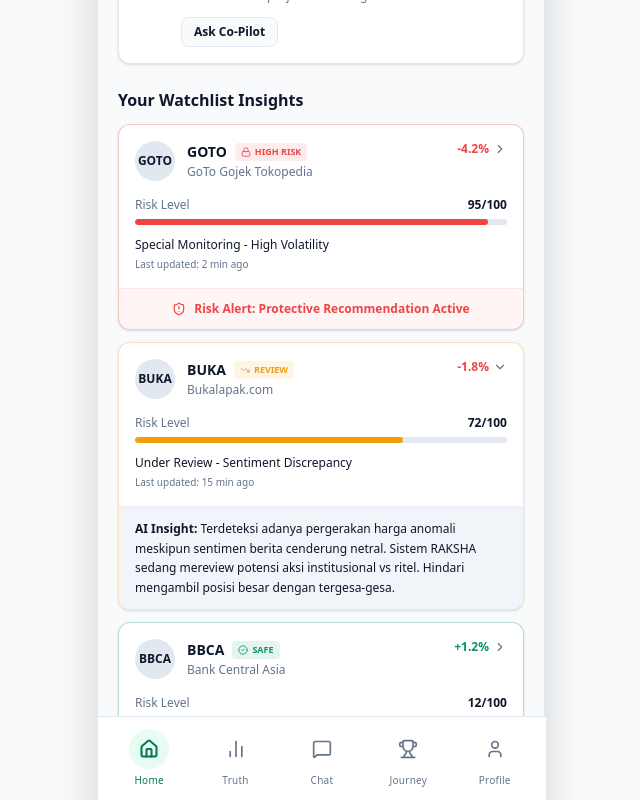
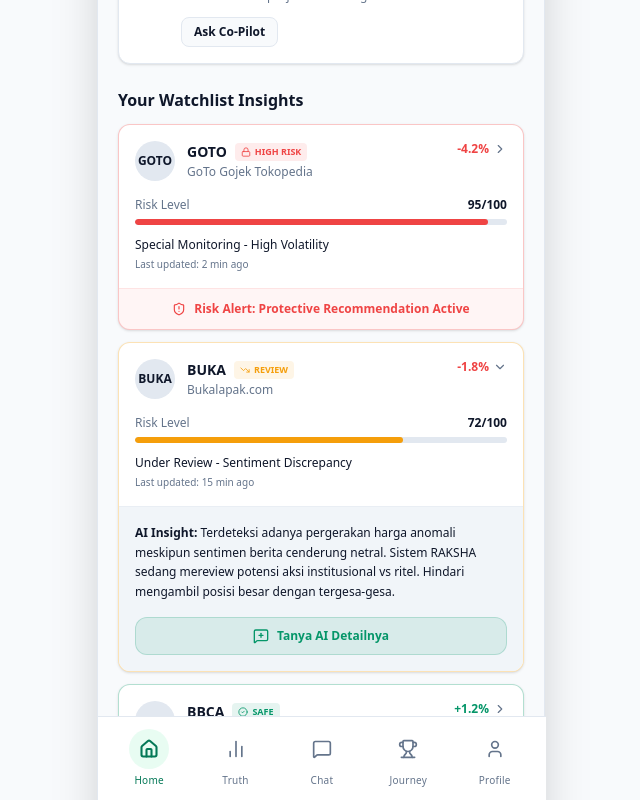
Before and after one commit to rafkiyuda/raksha-ai, a Next.js app: page / in a window 1280 px wide. Both pictures are taken after a click on the element 640 px from the left and 948 px from the top of the page. Shown: the part 524-1324 px from the top of the page, without its empty margins (319-959 px from the left). Built offline with nearby package versions, Linux system fonts and the light colour scheme.

Commit message:
feat: make home page alerts and watchlist cards interactive with chat deep-links

```diff
--- a/src/app/page.tsx
+++ b/src/app/page.tsx
@@ -1,6 +1,6 @@
 "use client";
 
-import { ShieldAlert, TrendingUp, TrendingDown, BellRing, ChevronRight, Wallet, Lock, CheckCircle2 } from "lucide-react";
+import { ShieldAlert, TrendingUp, TrendingDown, BellRing, ChevronRight, Wallet, Lock, CheckCircle2, MessageSquarePlus } from "lucide-react";
 import Link from "next/link";
 import { useTheme } from "next-themes";
 import { useEffect, useState } from "react";
@@ -110,7 +110,7 @@ export default function Home() {
               <p className="text-xs text-foreground-muted mb-3 leading-relaxed">
                 Social sentiment anomaly detected. Truth Score indicates mismatch with projected earnings.
               </p>
-              <Link href="/chat?topic=GOTO" className="inline-block px-3 py-1.5 bg-background border border-border text-foreground text-xs font-semibold rounded-lg hover:bg-surface-hover transition-colors">
+              <Link href="/chat?context=stock&ticker=GOTO&name=GoTo%20Gojek%20Tokopedia&score=42" className="inline-block px-3 py-1.5 bg-background border border-border text-foreground text-xs font-semibold rounded-lg hover:bg-surface-hover transition-colors">
                 Ask Co-Pilot
               </Link>
             </div>
@@ -235,10 +235,17 @@ function WatchlistCard({
 
       {/* Accordion Content */}
       {isOpen && (
-        <div className="px-4 py-3 bg-surface-hover border-t border-border/50 animate-in fade-in slide-in-from-top-2 duration-200">
-          <p className="text-xs text-foreground leading-relaxed pr-2">
+        <div className="px-4 py-4 bg-surface-hover border-t border-border/50 animate-in fade-in slide-in-from-top-2 duration-200">
+          <p className="text-xs text-foreground leading-relaxed mb-4">
             <strong className="text-foreground font-semibold">AI Insight:</strong> {insight}
           </p>
+          <Link
+            href={`/chat?context=stock&ticker=${ticker}&name=${encodeURIComponent(name)}&score=${Math.max(0, 100 - riskLevel)}`}
+            className="w-full flex items-center justify-center gap-2 bg-primary/10 hover:bg-primary/20 text-primary border border-primary/20 py-2.5 rounded-xl text-xs font-bold transition-colors"
+            onClick={(e) => e.stopPropagation()}
+          >
+            <MessageSquarePlus size={16} /> Tanya AI Detailnya
+          </Link>
         </div>
       )}
 
```
